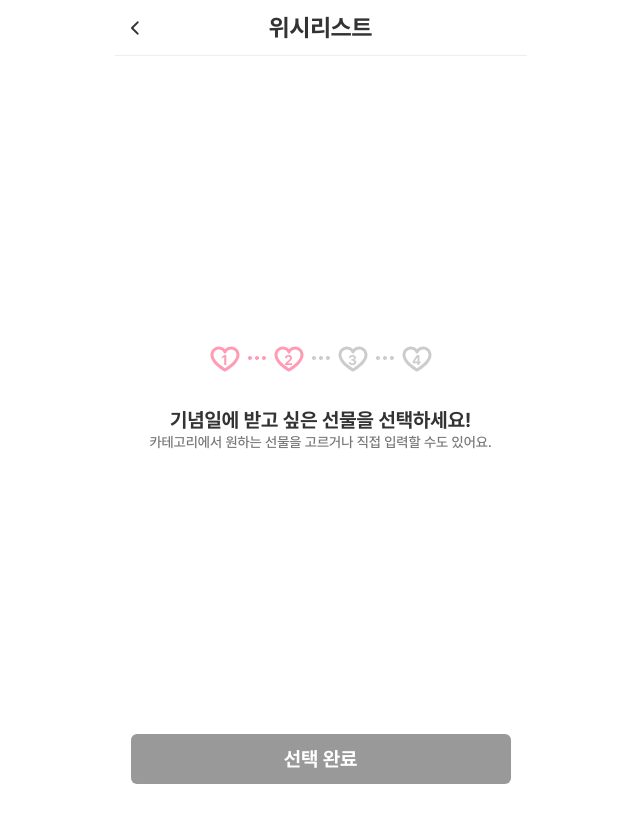
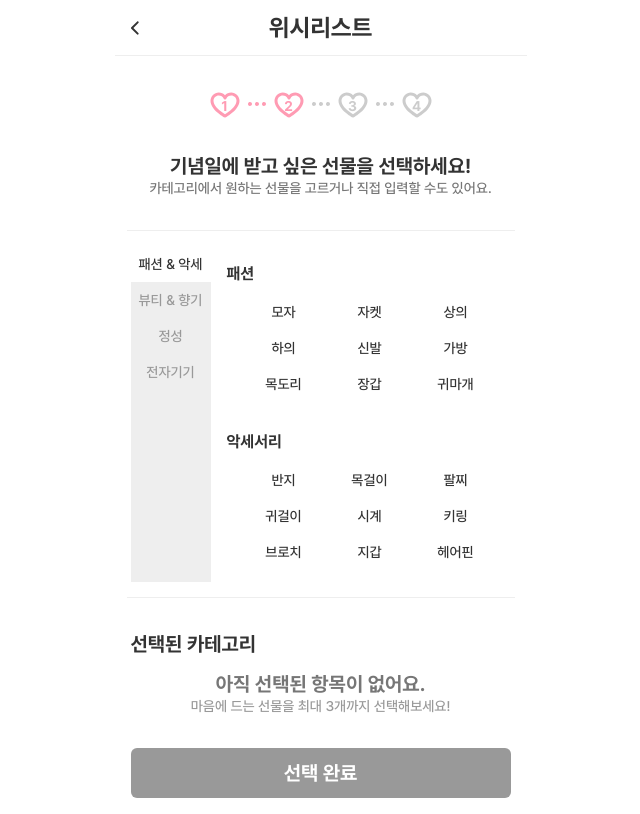
Before and after one commit to LoFin-official/LoFin-FE, a Next.js app: page /account/WishForm in a window 1280 px wide. Shown: the whole page, without its empty margins (312-952 px from the left). Built offline with nearby package versions, Linux system fonts and the light colour scheme.

Commit message:
📝 Update : 위시리스트 페이지 정렬, 패딩, 높이 등 스타일 조절

```diff
--- a/src/pages/account/WishForm.tsx
+++ b/src/pages/account/WishForm.tsx
@@ -1,6 +1,7 @@
 import { ProgressIcon, ProgressingIcon } from '@/assets/icons/SvgIcon';
 import Button from '@/components/shared/Button';
 import Header from '@/components/shared/Header';
+import WishCategoryItem from '@/components/shared/WishCategoryItem';
 import React, { ReactNode, useState } from 'react';
 
 export default function WishForm() {
@@ -9,8 +10,8 @@ export default function WishForm() {
   const steps = ['1', '2', '3', '4'];
   return (
     <>
-      <div className='flex flex-col min-h-[calc(100vh-56px)] justify-between'>
-        <div className='flex flex-1 items-center justify-center'>
+      <div className='flex flex-col min-h-[calc(100vh-56px)] pt-8 justify-between'>
+        <div className='flex flex-1 justify-center'>
           <div className='flex flex-col gap-8 items-center'>
             <div className='flex flex-row gap-1 items-center'>
               {steps.map((step, index) => (
@@ -22,8 +23,9 @@ export default function WishForm() {
             </div>
             <div className='flex flex-col gap-0.5 w-[380px] text-center'>
               <span className='h-6 text-[#333333] text-xl font-bold'>기념일에 받고 싶은 선물을 선택하세요!</span>
-              <span className='h-4 text-[#767676]'>카테고리에서 원하는 선물을 고르거나 직접 입력할 수도 있어요.</span>
+              <span className='h-5 text-[#767676]'>카테고리에서 원하는 선물을 고르거나 직접 입력할 수도 있어요.</span>
             </div>
+            <WishCategoryItem />
           </div>
         </div>
         <Button isComplete={false} className='mb-4'>
```
